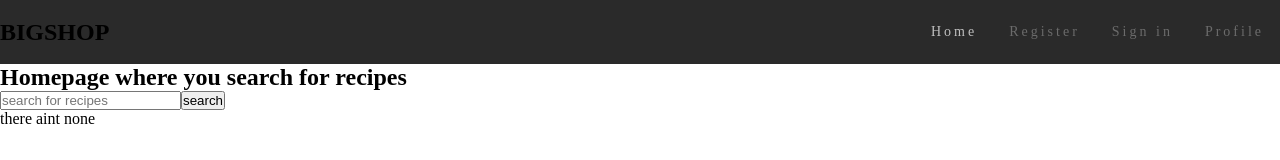
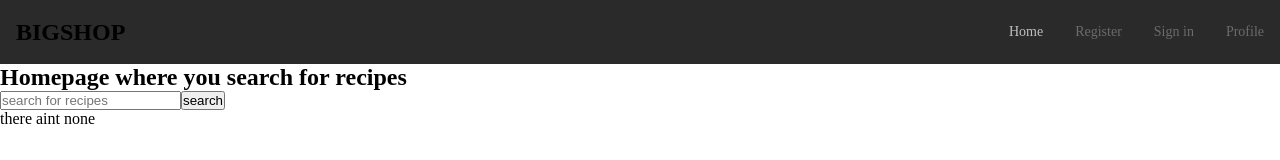
Before and after one commit to russfraze/The-Big-Shop-react-firebase, a React (Create React App) app: page / in a window 1280 px wide. Shown: the top 160 px of the page. Built offline with nearby package versions, Linux system fonts and the light colour scheme.

Commit message:
navbar tweak

```diff
--- a/src/components/Navbar.js
+++ b/src/components/Navbar.js
@@ -1,6 +1,7 @@
 import { useState } from 'react'
 import { useNavigate, useLocation } from 'react-router-dom'
 import { getAuth } from 'firebase/auth'
+import '../styles/navbar.css'
 
 function Navbar() {
     const [navIsOpen, setNavIsOpen] = useState(false)
@@ -19,7 +20,7 @@ function Navbar() {
     console.log(navIsOpen)
 
     return (
-        <nav className='navigation'>
+        <nav className='navigation' onClick={navIsOpen ? () => setNavIsOpen(!navIsOpen) : ''}>
 
             <div className='logo'>
                 <h1>BIGSHOP</h1>
--- a/src/index.css
+++ b/src/index.css
@@ -11,98 +11,6 @@
 body {
   margin: 0px;
 }
-
-.navigation {
-  min-height: 8vh;
-  background-color: #2a2a2a;
-  display: flex;
-  justify-content: space-around;
-  align-items: center;
-}
-
-
-.logo {
-
-}
-
-/* .sticky {
-  top: 0;
-  width: 100%;
-
-  margin-top: 0px
-} */
-
-.navigation-menu {
-  margin-left: auto
-}
-
-.navigation-menu ul {
-  display: flex;
-  justify-content: space-around;
-  color: #6b6b6b;
-  font-size: 14px;
-  padding: 0;
-  letter-spacing: 3px;
-}
-
-.navigation-menu li {
-  list-style-type: none;
-  margin: 0 1rem
-}
-
-
-.nav-links p {
-  margin-right: 17px
-}
-
-
-.burger {
-  display: none
-}
-
-
-
-.burger div {
-  width: 25px;
-  height: 2px;
-  background-color: rgb(209, 207, 207);
-  margin: 5px;
-  transition: all 0.3s ease;
-
-}
-
-@media screen and (max-width: 550px) {
-  .burger {
-    display: block;
-  }
-
-  .navigation-menu ul {
-    flex-direction: column;
-    position: absolute;
-    top: 60px;
-    left: 0;
-    width: 100%;
-    height: calc(100vh - 60px);
-    background-color: white;
-    border-top: 1px solid black;
-    display: none;
-  }
-
-  .navigation-menu li {
-    text-align: center;
-    margin: 0;
-  }
-
-  .navigation-menu.expanded ul {
-    display: block;
-  }
-
-}
-
-.navbar-active {
-  color: #bfbfbf;
-}
-
 
 
 
--- /dev/null
+++ b/src/styles/navbar.css
@@ -0,0 +1,86 @@
+.navigation {
+    min-height: 8vh;
+    background-color: #2a2a2a;
+    display: flex;
+    /* justify-content: space-around; */
+    align-items: center;
+}
+
+
+.logo {
+    margin-left: 1rem;
+}
+
+
+
+.navigation-menu {
+    margin-left: auto
+}
+
+.navigation-menu ul {
+    display: flex;
+    justify-content: space-around;
+    color: #6b6b6b;
+    font-size: 14px;
+    padding: 0;
+}
+
+.navigation-menu li {
+    list-style-type: none;
+    margin: 0 1rem
+}
+
+
+
+
+
+.burger {
+    display: none;
+    position: absolute;
+    right: 25px
+    /* transform: translateY(-50%) */
+}
+
+
+
+.burger div {
+    width: 25px;
+    height: 2px;
+    background-color: rgb(209, 207, 207);
+    margin: 5px;
+    transition: all 0.3s ease;
+
+}
+
+@media screen and (max-width: 550px) {
+    .burger {
+      display: block;
+    }
+
+    .navigation-menu ul {
+      flex-direction: column;
+      position: absolute;
+      /* top: 60px; */
+      top: 8vh;
+      left: 0;
+      width: 100%;
+      height: calc(100vh - 60px);
+      background-color: white;
+      border-top: 1px solid black;
+      display: none;
+    }
+
+    .navigation-menu li {
+      text-align: center;
+      margin: 0;
+    }
+
+    .navigation-menu.expanded ul {
+      display: block;
+    }
+
+}
+
+.navbar-active {
+    color: #bfbfbf;
+}
```
